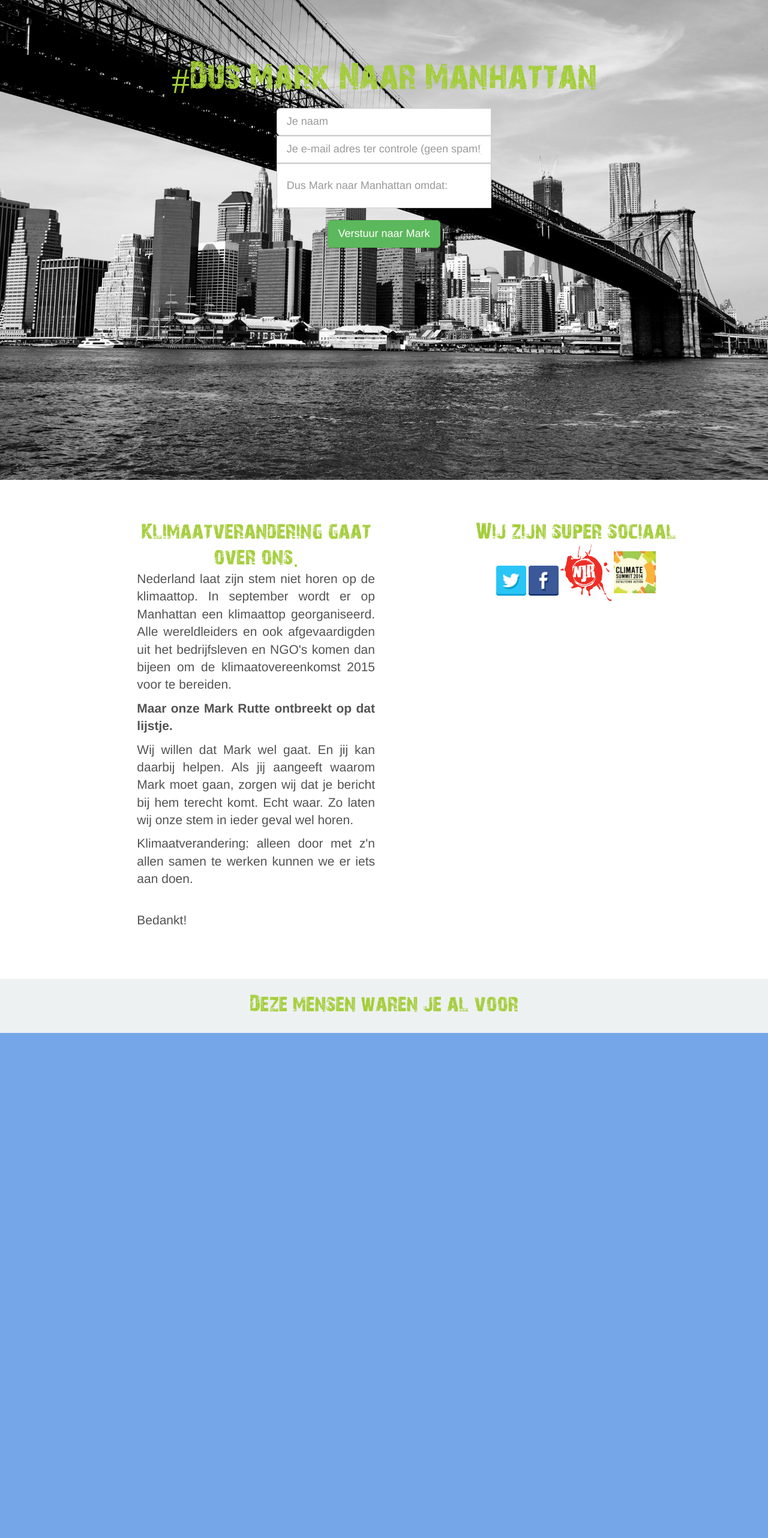
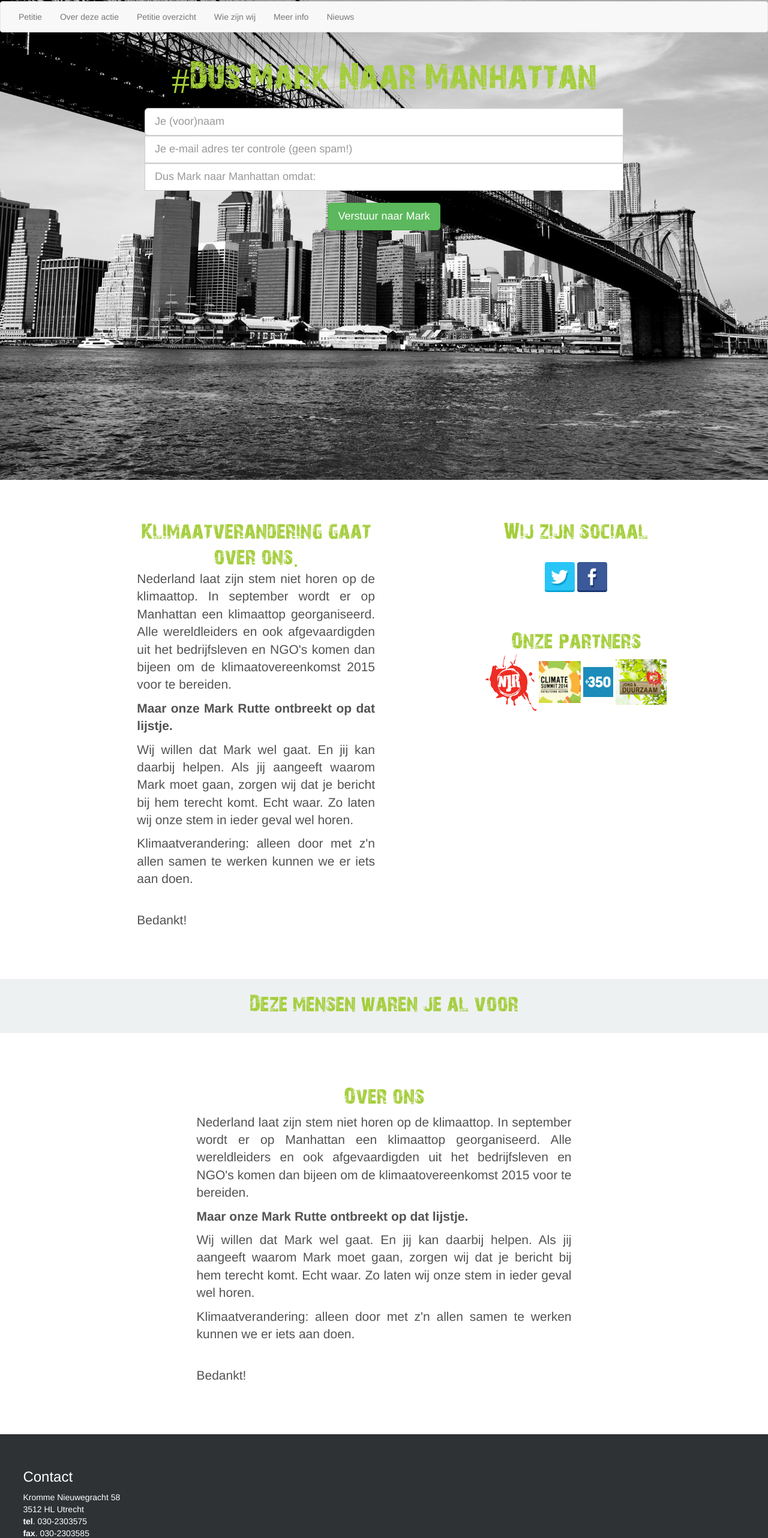
Before and after one commit to toonverbeek/jongduurzaam, a website: page app/index.html in a window 1280 px wide. Shown: the top 2564 px of the page at 60% size. Before the commit the page ends 1722 px from the top, so only its background shows below. Drawn offline with Linux system fonts and the light colour scheme; files that its build step writes are made by us from their sources; a script that the page names is missing; files whose address does not match are found by name.

Commit message:
added some new content anda navbar

```diff
--- a/app/index.html
+++ b/app/index.html
@@ -25,9 +25,12 @@
         <![endif]-->
 
         <!-- Add your site or application content here -->
+        <div ng-include="'views/navigation.html'"></div>
         <div class="container-full" ng-include="'views/cover.html'"></div>
         <div class="container-fluid" ng-include="'views/twitter.html'"></div>
         <div class="container-fluid" ng-view=""></div>
+        <div class="container-fluid" ng-include="'views/overons.html'"></div>
+        <div class="container-fluid" ng-include="'views/contact.html'"></div>
 
         <!-- Google Analytics: change UA-XXXXX-X to be your site's ID
          <script>
--- a/app/scripts/controllers/main.js
+++ b/app/scripts/controllers/main.js
@@ -1,10 +1,15 @@
 'use strict';
 
-app.controller('PetitionCtrl', function($scope, Petition) {
+app.controller('PetitionCtrl', function($scope, $location, $anchorScroll, Petition) {
     $scope.petition = {name: '', email: '', text: ''};
     $scope.petitions = Petition.all;
     $scope.amountOfPetitions = $scope.petitions.$getIndex().length;
     $scope.submit = function() {
+        if ($scope.petition.name !== '' && $scope.petition.email !== '' && $scope.petition.email.indexOf('@') !== -1 && $scope.petition.email.indexOf('.') !== -1
+                && $scope.petition.email.length >= 5) {
+            if ($scope.petition.text.length === 0) {
+                $scope.petition.text = 'Ik steun deze petitie!';
+            }
             Petition.create($scope.petition).then(function(ref) {
                 //todo: reroute to correct page.
 
@@ -14,6 +19,15 @@ app.controller('PetitionCtrl', function($scope, Petition) {
                 $scope.amountOfPetitions = $scope.petitions.$getIndex().length;
                 console.log(Petition.all.$getIndex().length);
             });
+        } else if ($scope.petition.email.indexOf('@') === -1 || $scope.petition.email.indexOf('.') === -1 || $scope.petition.email.length < 5) {
+            $('#alert-placeholder-success').hide();
+            $('#alert-placeholder-failure').html('Voer een geldig e-mail adres in.');
+            $('#alert-placeholder-failure').show();
+        } else {
+            $('#alert-placeholder-success').hide();
+            $('#alert-placeholder-failure').html('Zowel je naam als e-mail adres zijn vereist.');
+            $('#alert-placeholder-failure').show();
+        }
 
     };
 
@@ -22,4 +36,11 @@ app.controller('PetitionCtrl', function($scope, Petition) {
 
     };
 
+    $scope.goToElement = function(navitem, category) {
+        //$('.active').toggleClass('active');
+        //document.getElementById(navitem).className = 'active';
+        $location.hash(category);
+        $anchorScroll();
+    };
+
 });
--- a/app/styles/main.css
+++ b/app/styles/main.css
@@ -26,6 +26,18 @@ h1{
     font-size: 4.7vw;
 }
 
+/* Custom navbar */
+.nav-custom{
+    margin-top:2px;
+    position:fixed;
+    min-width:100%;
+    z-index: 100;
+
+}
+
+.nav-custom li a{
+    color: #a3cd39;
+}
 
 /* Custom container */
 .container-full {
@@ -44,9 +56,16 @@ h1{
     background-size: cover;
 }
 
+.uneven-row{
+    background-color:#eef1f2;
+
+}
+
+.even-row{
+    background-color:white;
+}
 #social{
     //background-color:#F3F3F3;
-    background-color:white;
     color:black;
     width:100.0%;
     margin: 0 auto;
@@ -55,6 +74,7 @@ h1{
 .smedia-icon{
     width:100%;
     max-width:50px;
+    max-height:50px;
 }
 
 #un-logo{
@@ -65,7 +85,11 @@ h1{
 #njr-logo{
     width:100%;
     max-width:85px;
+}
 
+#jongduurzaam-logo{
+    max-width:85px;
+    max-height:85px;
 }
 @media(max-width: 480px) {
     .h1 {
@@ -73,7 +97,6 @@ h1{
     }
 }
 #about{
-
     text-align: justify;
     padding: 10px auto;
     color:rgb(83,83,83);
@@ -81,12 +104,14 @@ h1{
 
 #petitions{
     min-height:75%;
-    background-color:#eef1f2;
     width:100.0%;
     margin: 0 auto;
 
 }
+#over-ons{
+    padding: 5% 0 5% 0;
 
+}
 .container-full a {
     color:#efefef;
     text-decoration:none;
@@ -94,6 +119,13 @@ h1{
 
 .v-center {
     margin-top:7%;
+}
+#contact{
+    background-color:#2e3234;
+    color:white;
+    padding:3%;
+    margin:0 auto;
+
 }
 
 .bubble {
--- /dev/null
+++ b/app/views/contact.html
@@ -0,0 +1,12 @@
+<div class="row" id="contact">
+    <div class="col-xs 12">
+        <h3>Contact</h3>
+        <p>
+            Kromme Nieuwegracht 58<br/>
+            3512 HL Utrecht<br/>
+            <b>tel</b>. 030-2303575<br/>
+            <b>fax</b>. 030-2303585<br/>
+            <b>e-mail</b> info@njr.nl<br/>
+        </p>
+    </div>
+</div>
--- a/app/views/cover.html
+++ b/app/views/cover.html
@@ -3,26 +3,25 @@
     <div class="col-md-12 text-center v-center">
         <div id="alert-placeholder-failure" class="alert alert-danger" style="display: none;">
             <a href="#" class="close" data-dismiss="alert">&times;</a>
-            Dit e-mail adres bestaat al reeds in ons systeem of is niet geldig.
-            Probeer het later nog een keer.
+            Dit e-mail adres is al eens gebruikt om een boodschap te versturen.
         </div>
         <div id="alert-placeholder-success" class="alert alert-success" style="display: none;">
             <a href="#" class="close" data-dismiss="alert">&times;</a>
-            Je hebt je successvol geregistreerd. Bedankt voor je hulp!
+            Bedankt voor je boodschap!
         </div>
         <span class="h1" id="header-text">#Dus Mark Naar Manhattan</span>
 
         <br><br>
 
         <form class="form-group" ng-submit="submit()">
-            <div class="input-group input-group-lg" style="width:28%;margin:0 auto;">
+            <div class="input-group input-group-lg" style="margin:0 auto;">
                 <input class="form-control input-lg"
                        ng-model="petition.name"
-                       placeholder="Je naam" />
+                       placeholder="Je (voor)naam" />
                 <input class="form-control input-lg"
                        ng-model="petition.email"
                        placeholder="Je e-mail adres ter controle (geen spam!)"/>
-                <input class="form-control input-lg" style="height:75px;"
+                <input class="form-control input-lg"
                        ng-model="petition.text"
                        placeholder="Dus Mark naar Manhattan omdat: "/>
                 <br />
--- a/app/views/main.html
+++ b/app/views/main.html
@@ -1,4 +1,4 @@
-<div class="row text-center" id="petitions">
+<div class="row text-center uneven-row" id="petitions">
     <h1>Deze mensen waren je al voor</h1>
     <br />
     <div class="col-lg-3 col-md-6 col-sm-6 col-xs-12" ng-repeat="pp in petitions">
--- /dev/null
+++ b/app/views/navigation.html
@@ -0,0 +1,21 @@
+<nav class="navbar navbar-default nav-custom" role="navigation">
+    <div class="navbar-header">
+        <button type="button" class="navbar-toggle" data-toggle="collapse"
+                data-target="#navbar-collapse-1">
+            <span class="sr-only">Navigatie aan/uit</span>
+            <span class="icon-bar"></span>
+            <span class="icon-bar"></span>
+            <span class="icon-bar"></span>
+        </button>
+    </div>
+    <div class="collapse navbar-collapse" id="navbar-collapse-1">
+        <ul class="nav navbar-nav">
+            <li ng-click="goToElement('nav-petition', 'signup-cover')" id="nav-petition"><a class="nav-item">Petitie</a></li>
+            <li ng-click="goToElement('nav-about', 'social')" id="nav-about"><a class="nav-item">Over deze actie</a></li>
+            <li ng-click="goToElement('nav-petitions', 'petitions')" id="nav-petitions"><a class="nav-item">Petitie overzicht</a></li>
+            <li><a href="#">Wie zijn wij</a></li>
+            <li><a href="#">Meer info</a></li>
+            <li><a href="#">Nieuws</a></li>
+        </ul>
+    </div>
+</nav>
--- /dev/null
+++ b/app/views/overons.html
@@ -0,0 +1,24 @@
+<div class="row even-row" id="over-ons">
+
+    <div class="col-md-offset-3 col-md-6 text-center">
+        <h1>Over ons</h1>
+
+        <div class="lead" id="about">
+            Nederland laat zijn stem niet horen op de klimaattop. In september wordt er op Manhattan een klimaattop georganiseerd.
+            Alle wereldleiders en ook afgevaardigden uit het bedrijfsleven en NGO's komen dan bijeen om de klimaatovereenkomst 2015 voor te bereiden.
+            </p>
+            <p>
+                <b>Maar onze Mark Rutte ontbreekt op dat lijstje.</b>
+            </p>
+            <p>
+                Wij willen dat Mark wel gaat. En jij kan daarbij helpen.
+                Als jij aangeeft waarom Mark moet gaan, zorgen wij dat je bericht bij hem terecht komt. Echt waar.
+                Zo laten wij onze stem in ieder geval wel horen.
+            </p>
+            <p>Klimaatverandering: alleen door met z'n allen samen te werken kunnen we er iets aan doen. </p>
+            <br />
+            Bedankt!
+
+        </div>
+    </div>
+</div>
--- a/app/views/twitter.html
+++ b/app/views/twitter.html
@@ -1,4 +1,4 @@
-<div class="row" id="social">
+<div class="row even-row" id="social">
     <div class="col-md-4 col-md-offset-2 col-xs-12 text-center">
         <b class="h1">Klimaatverandering gaat over ons.</b>
         <br />
@@ -22,11 +22,24 @@
     </div>
 
     <div class="col-md-4 col-md-offset-1 text-center">
-        <b class="h1">Wij zijn super sociaal</b><br />
-
-        <a href="https://twitter.com/njrtweets"><img src="images/twitter.png" alt="twitter" class="v-center smedia-icon" /></a>
-        <a href="https://nl-nl.facebook.com/JongenDuurzaamNJR"><img src="images/facebook.png" class="v-center smedia-icon" alt="facebook"/></a>
-        <a href="http://www.njr.nl"><img src="images/logo_njr.png" id="njr-logo" alt="njr-logo"/></a>
-        <a href="http://www.un.org/climatechange/summit/"><img src="images/climate_summit.jpg" id="un-logo" alt="njr-logo"/></a>
+        <div class="row">
+            <b class="h1">Wij zijn sociaal</b>
+        </div>
+        <div class="row">
+            <a href="https://twitter.com/DusMarkNaarMH"><img src="images/twitter.png" alt="twitter" class="v-center smedia-icon" /></a>
+            <a href="https://www.facebook.com/DusMarkNaarManhattan"><img src="images/facebook.png" class="v-center smedia-icon" alt="facebook"/></a>
+        </div>
+        <br />
+        <br />
+        <br />
+        <div class="row">
+            <b class="h1">Onze partners</b>
+        </div>
+        <div class="row">
+            <a href="http://www.njr.nl"><img src="images/logo_njr.png" id="njr-logo" alt="njr-logo"/></a>
+            <a href="http://www.un.org/climatechange/summit/"><img src="images/climate_summit.jpg" id="un-logo" alt="njr-logo"/></a>
+            <a href="http://www.350.org"><img src="images/350_logo.jpeg" id="350-logo" alt="350-logo" class="smedia-icon" /></a>
+            <a href="http://jongenduurzaam.nl"><img src="images/jongduurzaam.png" id="jongduurzaam-logo" alt="jongenduurzaam-logo" class="smedia-icon"/></a>
+        </div>
     </div>
 </div>
```
Also changed, not shown: app/images/350_logo.jpeg (added), app/images/jongduurzaam.png (added), dist/images/032b2804.350_logo.jpeg (added), dist/images/3e6180c3.jongduurzaam.png (added), dist/index.html, dist/scripts/4dec4273.scripts.js (added), dist/scripts/f8e9a87c.scripts.js (deleted), dist/styles/b6e98064.main.css (added), dist/styles/e18e757f.main.css (deleted), dist/views/contact.html (added), dist/views/cover.html, dist/views/main.html, dist/views/navigation.html (added), dist/views/overons.html (added), 1 more files. Lines whose indentation alone changed are shown as unchanged.
